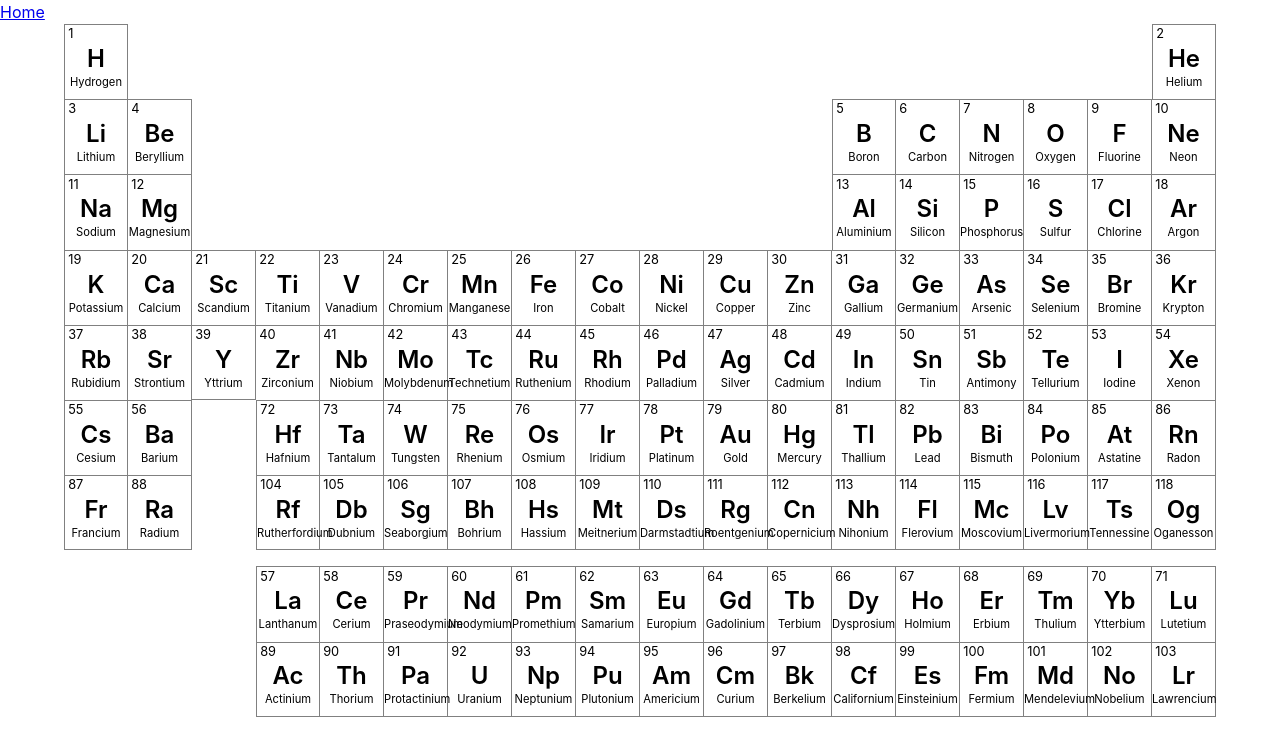
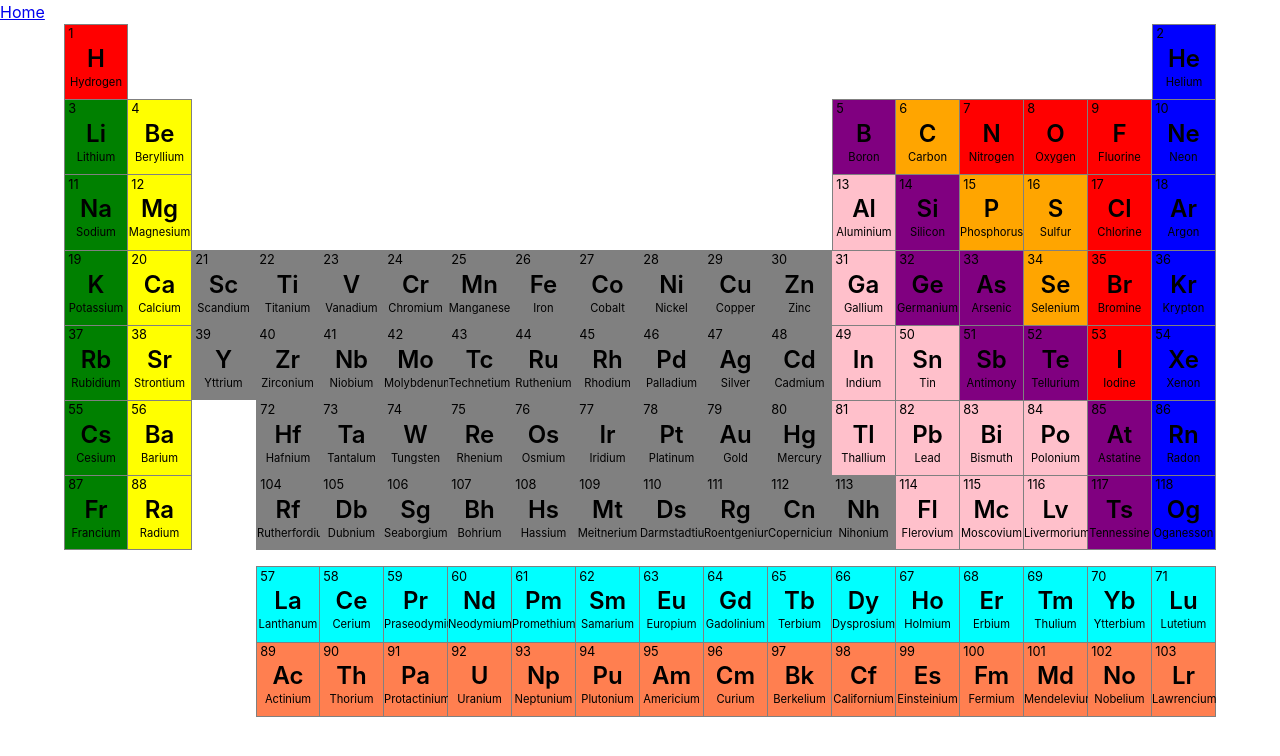
Before and after one commit to Uvacoder/periodic-table-2, a Vue app: page / in a window 1280 px wide. Shown: the top 756 px of the page. Built offline with nearby package versions, Linux system fonts and the light colour scheme.

Commit message:
feat: add color property to a element

```diff
--- a/src/components/Element/index.vue
+++ b/src/components/Element/index.vue
@@ -27,6 +27,10 @@ const props = defineProps({
   name: {
     type: String,
     required: true
+  },
+  color: {
+    type: String,
+    default: 'black'
   },
   hasOffset: {
     type: Boolean,
@@ -60,6 +64,7 @@ const aditionalClasses = computed(() => ({
   padding: 0.2rem;
   border-right: 1px solid gray;
   border-top: 1px solid gray;
+  background-color: v-bind('props.color');
   user-select: none;
 
   &__number {
--- a/src/views/Table/index.vue
+++ b/src/views/Table/index.vue
@@ -13,6 +13,7 @@
           :symbol="element.symbol"
           :name="element.name"
           :has-offset="hasOffsetByNumber(element.number)"
+          :color="categoryToColor(element.category)"
           :edge-bottom="
             rowIndex === commomElements.length - 1 || element.number === 39
           "
@@ -34,9 +35,10 @@
             :number="element.number"
             :symbol="element.symbol"
             :name="element.name"
-            :has-offset="elIndex === 0"
+            :has-offset="!elIndex"
+            :color="categoryToColor(element.category)"
             :edge-bottom="rowIndex === seriesElements.length - 1"
-            :edge-left="elIndex === 0"
+            :edge-left="!elIndex"
           />
         </div>
       </div>
@@ -52,7 +54,25 @@ import { elements } from '@/assets/data/elements.json'
 import Element from '@/components/Element'
 
 const ELEMENTS_NUMBERS_OFFSET = [2, 5, 13, 72, 104]
+const CATEGORY_COLORS = {
+  diatomic_nonmetal: 'red',
+  noble_gas: 'blue',
+  alkali_metal: 'green',
+  alkaline_earth_metal: 'yellow',
+  metalloid: 'purple',
+  polyatomic_nonmetal: 'orange',
+  post_transition_metal: 'pink',
+  transition_metal: 'gray',
+  lanthanide: 'cyan',
+  actinide: 'coral',
+  unknown__probably_transition_metal: 'gray',
+  unknown__probably_post_transition_metal: 'pink',
+  unknown__probably_metalloid: 'purple',
+  unknown__predicted_to_be_noble_gas: 'blue',
+  unknown__but_predicted_to_be_an_alkali_metal: 'green'
+}
 
+const seriesElements = [elements.slice(56, 71), elements.slice(88, 103)]
 const commomElements = [
   elements.slice(0, 2),
   elements.slice(2, 10),
@@ -63,11 +83,16 @@ const commomElements = [
   [...elements.slice(86, 88), ...elements.slice(103, 118)]
 ]
 
-const seriesElements = [elements.slice(56, 71), elements.slice(88, 103)]
-
 function hasOffsetByNumber (number) {
   return ELEMENTS_NUMBERS_OFFSET.includes(number)
 }
+
+function categoryToColor (rawCategory) {
+  const category = rawCategory.replace(/-|\s|,/ig, '_')
+
+  return CATEGORY_COLORS[category]
+}
+// console.log(new Set(elements.map(el => el.category)))
 </script>
 
 <style scoped lang="scss">
```
